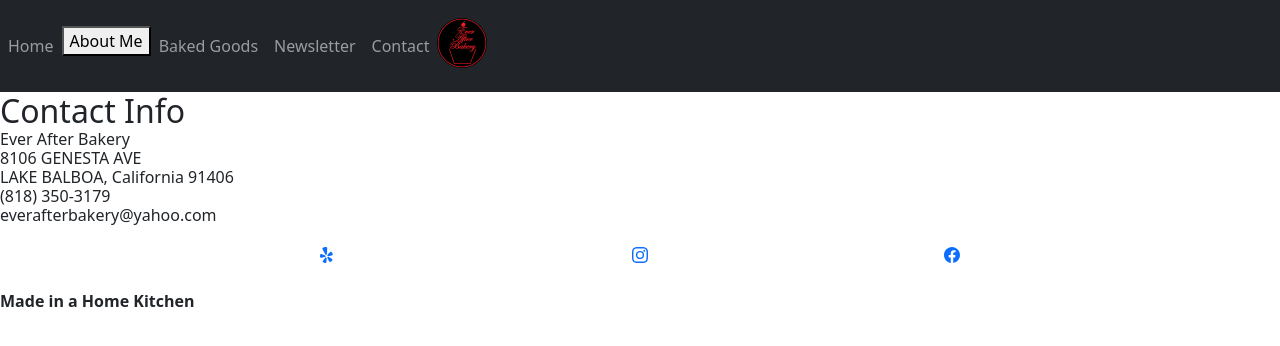
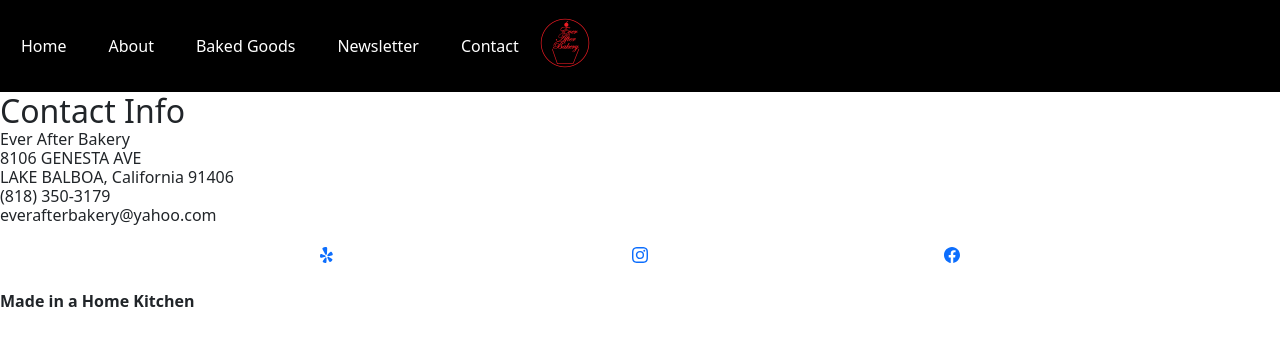
Before and after one commit to Azurene/ever-after-bakery, a React (Create React App) app in the folder client/: page / in a window 1280 px wide. Shown: the top 346 px of the page. Built offline with nearby package versions, Linux system fonts and the light colour scheme.

Commit message:
updated components, Header/index.js. add buttons to nav

```diff
--- a/client/src/components/About/index.js
+++ b/client/src/components/About/index.js
@@ -1,5 +1,5 @@
 import React from 'react';
-import wendy from '../../assets/images/about/wendy.jpeg';
+import wendy from '../../Assets/images/about/wendy.jpeg';
 function About(){
     return (
         <>
--- a/client/src/components/Header/index.js
+++ b/client/src/components/Header/index.js
@@ -4,7 +4,7 @@
     return (
 
         <header>
-            <nav className="navbar navbar-expand-lg navbar-dark bg-dark">
+            <nav className="navbar navbar-expand-lg navbar-dark bg-black">
                 {/* <a className="navbar-brand" href="/"></a> */}
                 {/* <button className="navbar-toggler" type="button" data-toggle="collapse" data-target="#navbarText" aria-controls="navbarText" aria-expanded="false" aria-label="Toggle navigation">
                     <span className="navbar-toggler-icon"></span>
@@ -13,35 +13,36 @@
                     <ul className="navbar-nav mr-auto">
                         {/* home */}
                         <li className="nav-item active">
-                            <a className="nav-link" onClick={() => {
-                            props.setCurrentPage("Header")}} >Home <span className="sr-only"> </span></a>
+                            <a className="nav-link  "><button type='button' class='btn btn-black text-white'  onClick={() => {
+                            props.setCurrentPage("Header")}} >Home</button> <span  className="sr-only"> </span></a>
                         </li>
                         {/* about */}
-                        <li className="nav-item">
+                        <li className="nav-item active">
+                            <a className='nav-link'><button type='button' class='btn btn-black text-white' onClick={() => {
+                                props.setCurrentPage('About')}}>About</button><span className='sr-only'></span> </a>
 
-                            <button onClick={() => {
-                                props.setCurrentPage("About")}}>
-                                    About Me</button>
-
-                        </li>
+                                    </li>
                         {/* baked goods */}
-                        <li className="nav-item">
-                            <a className="nav-link" href="/Baked-Goods">Baked Goods</a>
+                        <li className="nav-item active">
+                            <a className="nav-link"><button type='button' class='btn btn-black text-white' onClick={() => {
+                                props.setCurrentPage('Baked-Goods')}}>Baked Goods</button><span  className='sr-only'></span></a>
                         </li>
                         {/* newsletter */}
-                        <li className="nav-item">
-                            <a className="nav-link" href="/Newsletter">Newsletter</a>
+                        <li className="nav-item active">
+                            <a className="nav-link"><button type='button' class='btn btn-black text-white' onClick={() => {
+                            props.setCurrentPage('Newsletter')}}>Newsletter</button><span  className='sr-only'></span></a>
                         </li>
                         {/* contact */}
-                        <li className="nav-item">
-                            <a className="nav-link" href="/Contact">Contact</a>
+                        <li className="nav-item active">
+                            <a className="nav-link"><button type='button' class='btn btn-black text-white' onClick={()  => {
+                                props.setCurrentPage('Contact')}}>Contact</button><span className='sr-only'></span></a>
                         </li>
                     </ul>
                     <span className="navbar-text text-white ">
                         <a className="navbar" href="/">
                             <div className="logo-image">
                                 <img
-                                src={require(`../../assets/images/logo/logo.JPEG`)}
+                                src={require(`../../Assets/images/logo/logo.jpeg`)}
                                 alt='logo'
                                 className="img-fluid">
 
```
